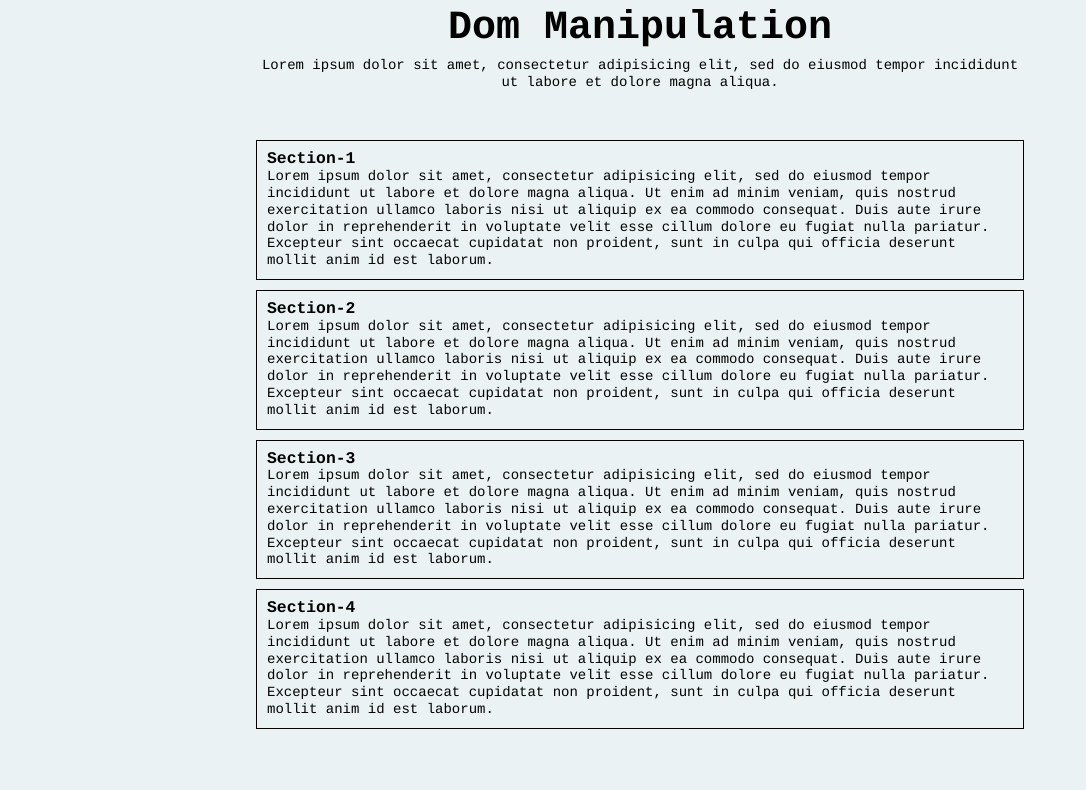
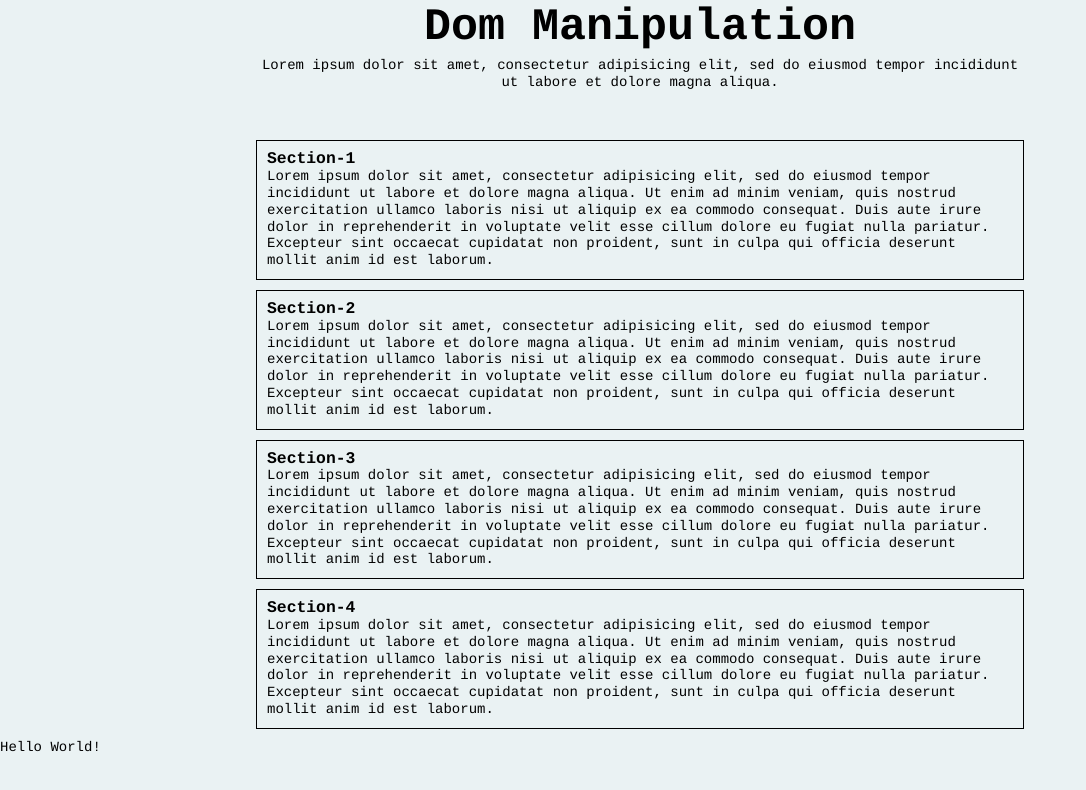
Before and after one commit to Bnjackson/DOM_Manipulation_Practise, a plain HTML site: page index.html in a window 1280 px wide. Shown: the whole page, without its empty margins (0-1086 px from the left). Drawn offline with Linux system fonts and the light colour scheme.

Commit message:
Update index.html

```diff
--- a/index.html
+++ b/index.html
@@ -5,12 +5,12 @@
         <meta charset="utf-8">
         <meta name="viewport" content="width=device-width, initial-scale=1">
         <link href="./CSS/style.css" type='text/css' rel='stylesheet'>
-        <script type='text/javascript' src='./JS/script.js'></script>
     </head>
     <body>
+
       <header>
         <div id='header-wrapper'>
-          <h1>Dom Manipulation</h1>
+          <h1 id ='page-title'>Dom Manipulation</h1>
           <p>Lorem ipsum dolor sit amet, consectetur adipisicing elit, sed do eiusmod tempor incididunt ut labore et dolore magna aliqua. </p>
         </div>
       </header>
@@ -30,5 +30,9 @@
         <h3>Section-4</h3>
         <p>Lorem ipsum dolor sit amet, consectetur adipisicing elit, sed do eiusmod tempor incididunt ut labore et dolore magna aliqua. Ut enim ad minim veniam, quis nostrud exercitation ullamco laboris nisi ut aliquip ex ea commodo consequat. Duis aute irure dolor in reprehenderit in voluptate velit esse cillum dolore eu fugiat nulla pariatur. Excepteur sint occaecat cupidatat non proident, sunt in culpa qui officia deserunt mollit anim id est laborum.</p>
       </section>
+      <div>
+        <p id='demo'></p>
+      </div>
+      <script type='text/javascript' src='./JS/script.js'></script>
     </body>
 </html>
```
